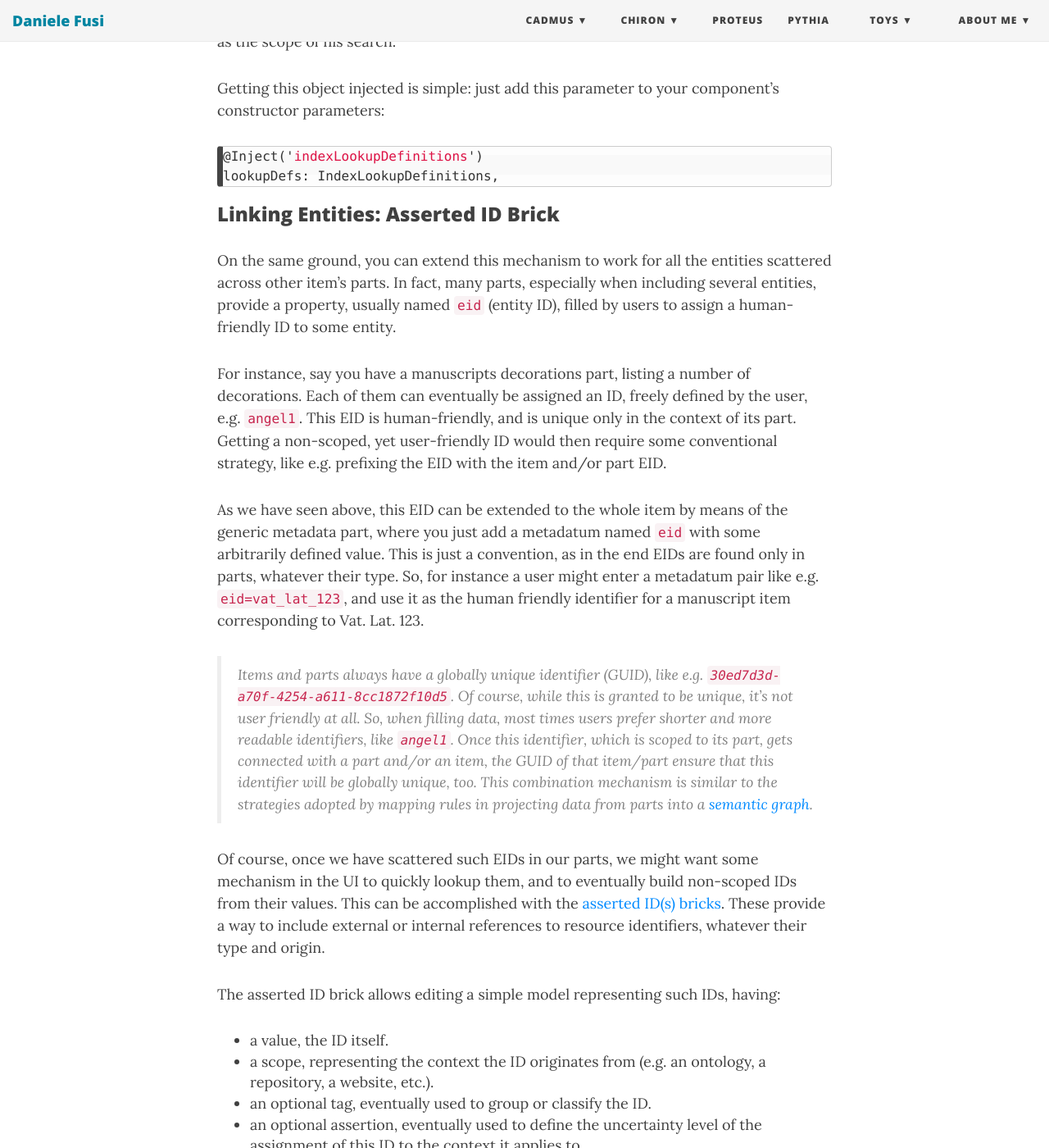
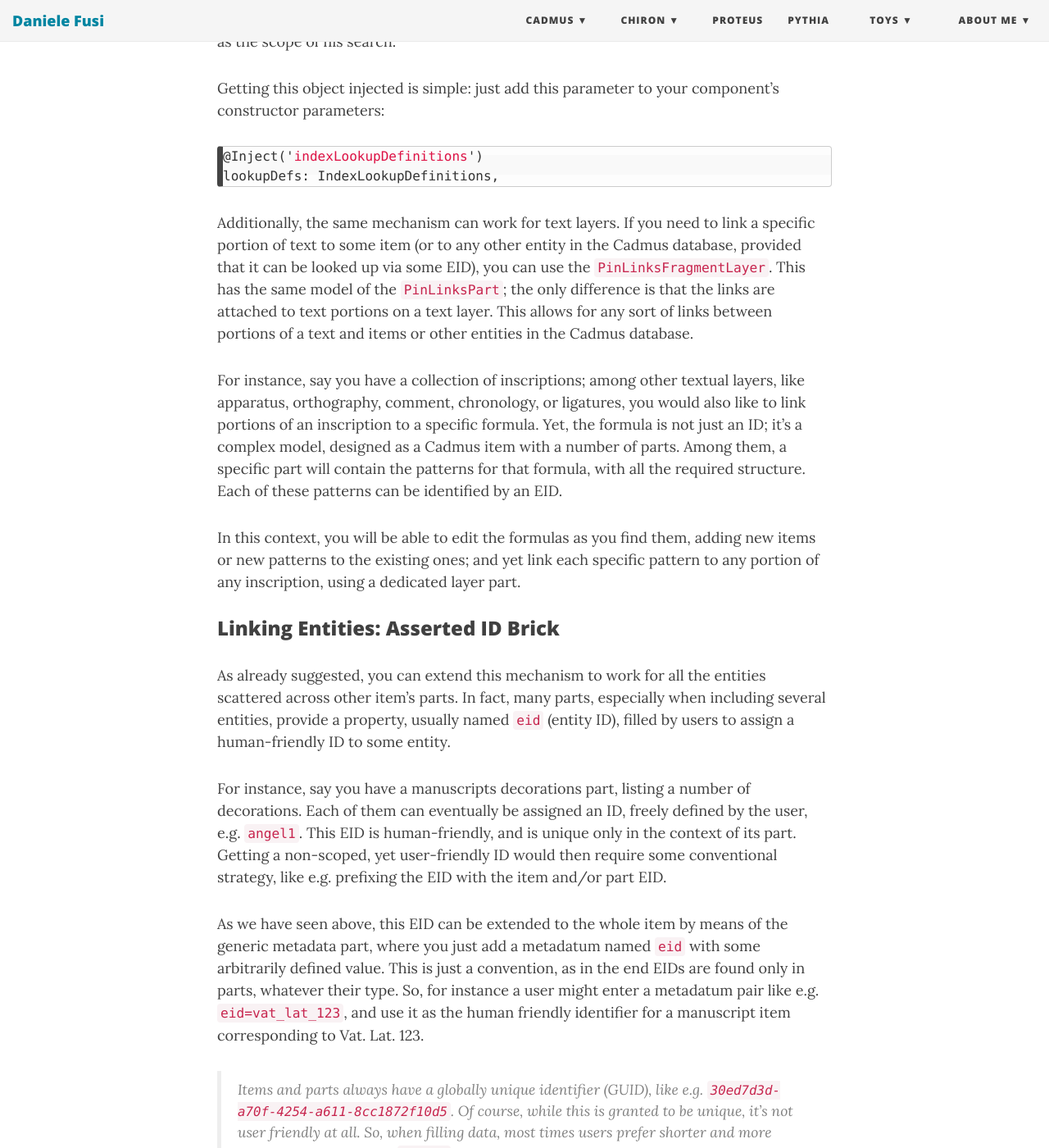
Before and after one commit to Myrmex/overview, a Jekyll site: the page built from cadmus/dev/concepts/lookup.md, in a window 1280 px wide and 1400 px high, scrolled down 8409 px. Shown: the whole window at 82% size. Built offline with Jekyll 4.4.1, drawn with Linux system fonts in a browser that asks for light colours; nearby versions of some CDN libraries; some of the changed text lies outside the part shown.

Commit message:
Update lookup.md

````diff
--- a/cadmus/dev/concepts/lookup.md
+++ b/cadmus/dev/concepts/lookup.md
@@ -11,7 +11,7 @@ subtitle: "Cadmus Development"
   - [Data Pins at Rescue](#data-pins-at-rescue)
 - [Implementation Details](#implementation-details)
   - [Developer's Hints](#developers-hints)
-  - [Linking Items: PinLinksPart](#linking-items-pinlinkspart)
+  - [Linking Items: Pin-based Links](#linking-items-pin-based-links)
   - [Linking Entities: Asserted ID Brick](#linking-entities-asserted-id-brick)
 - [Linking Recap](#linking-recap)
 
@@ -148,7 +148,7 @@ This lookup component emits an `entryChange` event whenever a lookup entry is pi
 
 As the backend just leverages the existing search infrastructure, and data pins get updated whenever a part is saved, there is no action to be taken in the backend for this to work.
 
-### Linking Items: PinLinksPart
+### Linking Items: Pin-based Links
 
 A special part, the `PinLinksPart`, is provided among the general Cadmus parts for leveraging this linking mechanism. Essentially, the pin links part concept is simple: it is just a container of links connecting the container item to 1 or more items via a pin-based link.
 
@@ -191,9 +191,15 @@ Getting this object injected is simple: just add this parameter to your componen
 lookupDefs: IndexLookupDefinitions,
 ```
 
+Additionally, the same mechanism can work for text layers. If you need to link a specific portion of text to some item (or to any other entity in the Cadmus database, provided that it can be looked up via some EID), you can use the `PinLinksFragmentLayer`. This has the same model of the `PinLinksPart`; the only difference is that the links are attached to text portions on a text layer. This allows for any sort of links between portions of a text and items or other entities in the Cadmus database.
+
+For instance, say you have a collection of inscriptions; among other textual layers, like apparatus, orthography, comment, chronology, or ligatures, you would also like to link portions of an inscription to a specific formula. Yet, the formula is not just an ID; it's a complex model, designed as a Cadmus item with a number of parts. Among them, a specific part will contain the patterns for that formula, with all the required structure. Each of these patterns can be identified by an EID.
+
+In this context, you will be able to edit the formulas as you find them, adding new items or new patterns to the existing ones; and yet link each specific pattern to any portion of any inscription, using a dedicated layer part.
+
 ### Linking Entities: Asserted ID Brick
 
-On the same ground, you can extend this mechanism to work for all the entities scattered across other item's parts. In fact, many parts, especially when including several entities, provide a property, usually named `eid` (entity ID), filled by users to assign a human-friendly ID to some entity.
+As already suggested, you can extend this mechanism to work for all the entities scattered across other item's parts. In fact, many parts, especially when including several entities, provide a property, usually named `eid` (entity ID), filled by users to assign a human-friendly ID to some entity.
 
 For instance, say you have a manuscripts decorations part, listing a number of decorations. Each of them can eventually be assigned an ID, freely defined by the user, e.g. `angel1`. This EID is human-friendly, and is unique only in the context of its part. Getting a non-scoped, yet user-friendly ID would then require some conventional strategy, like e.g. prefixing the EID with the item and/or part EID.
 
````
